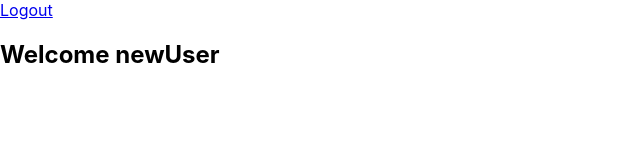
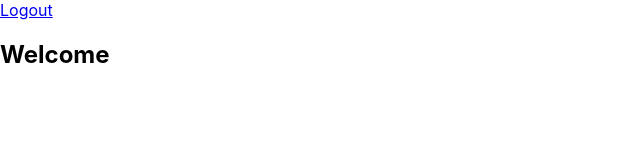
Before and after one commit to Drleugim/soundX, a React (Create React App) app: page /welcome/newUser in a window 1280 px wide. Shown: the top 160 px of the page, without its empty margins (0-640 px from the left). Built offline with nearby package versions, Linux system fonts and the light colour scheme.

Commit message:
Fix according to latest comment

```diff
--- a/src/App.js
+++ b/src/App.js
@@ -13,7 +13,7 @@ function App() {
     <Router>
       <Switch>
         <Route exact path="/" component={Login}/>
-        <Route exact path="/welcome/:id" component={Welcome}/>
+        <Route path= "/welcome/newUser" component={Welcome}/>
       </Switch>
     </Router>
   )
--- a/src/components/LoginForm/index.js
+++ b/src/components/LoginForm/index.js
@@ -1,6 +1,6 @@
 import {Link} from 'react-router-dom'
 
-function LoginForm({email, password, handleSubmit, handleChange}){
+function LoginForm({ email, password, handleSubmit, handleChange}){
 
     return(
         <form onSubmit={handleSubmit}>
@@ -25,7 +25,11 @@ function LoginForm({email, password, handleSubmit, handleChange}){
             >
                 Sign In
             </button>
-            <Link to={`/welcome/${email}`}>Create user </Link>
+            <Link to={{
+                pathname: "/welcome/newUser",
+                state: {email: email},
+            }}
+            >Create user </Link>
             <a href="#">Forgot Password?</a>
         </form>
     )
--- a/src/pages/Welcome.js
+++ b/src/pages/Welcome.js
@@ -1,9 +1,12 @@
 import React from 'react'
+
 function Welcome(props) {
+    const user = props.location.state ? props.location.state.email : props.match.params.id
+
     return(
         <section>
             <a href="/">Logout</a>
-            <h1>Welcome {props.match.params.id}</h1>
+            <h1>Welcome {user}</h1>
         </section>
     )
 }
```
